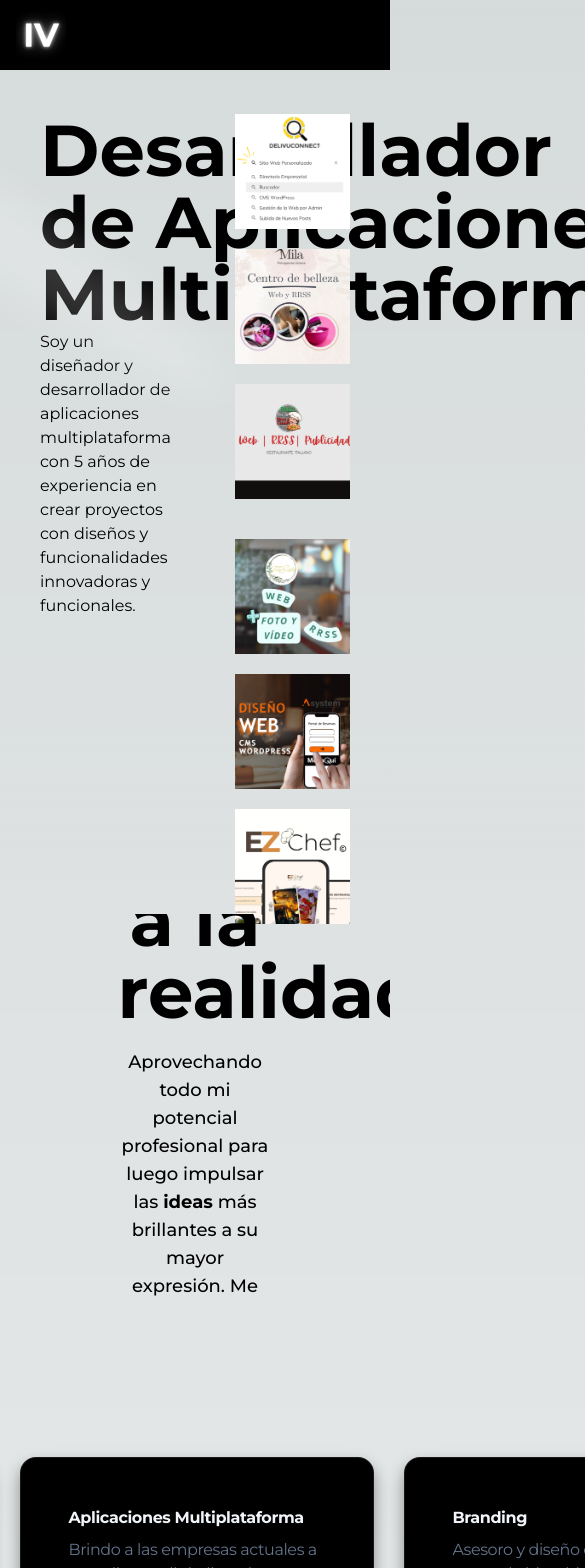
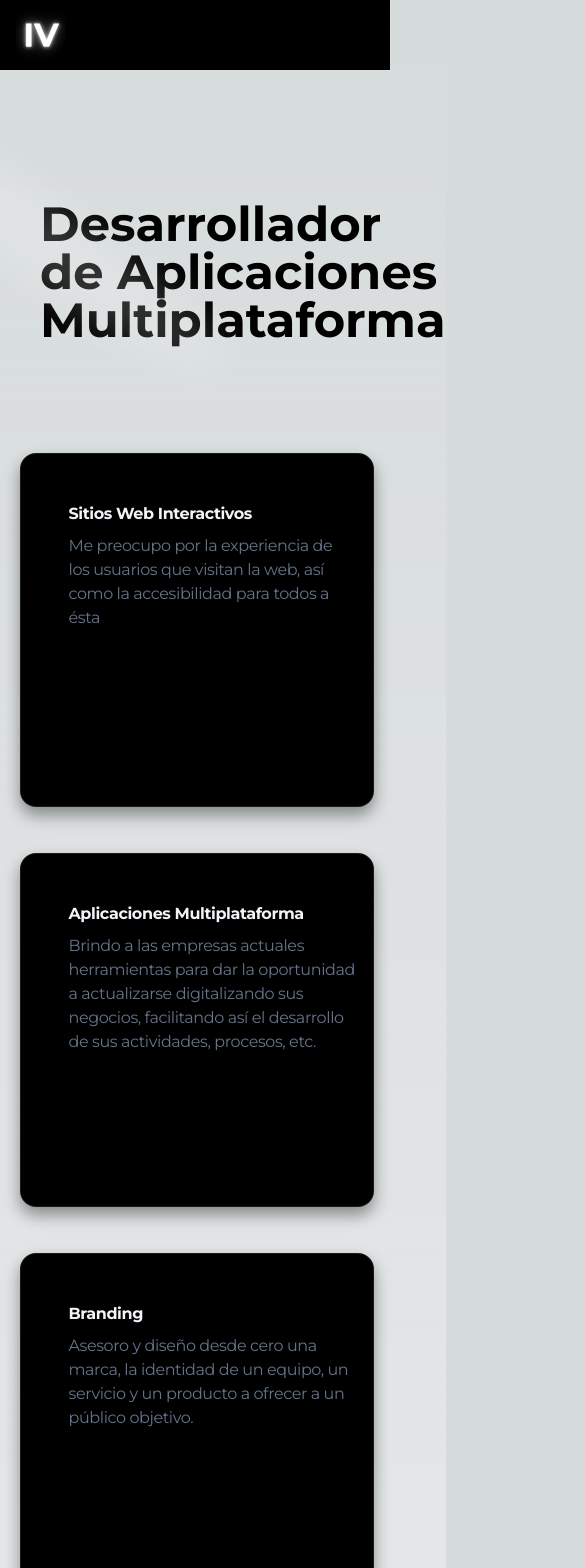
Before and after one commit to ivrequenajerez/ianvalentinoporfolio, a Next.js app: page / in a window 390 px wide. Shown: the top 1568 px of the page, 585 px wide, since content can reach past the window. Built offline with nearby package versions, Linux system fonts and the light colour scheme.

Commit message:
Responsive completado

```diff
--- a/components/Hero.tsx
+++ b/components/Hero.tsx
@@ -4,15 +4,15 @@ import { Spotlight } from "./ui/Spotlight";
 
 const Hero = () => {
   return (
-    <div className="flex pt-6 h-screen w-full">
+    <div className="flex flex-wrap lg:pt-6 lg:h-screen w-full">
       <Spotlight />
-      <div className="flex flex-wrap w-1/2 h-96 align-middle px-10 pt-5">
+      <div className="flex flex-wrap w-1/2 h-96 align-middle px-10 pt-5 content-center gap-3">
         <div className="flex flex-wrap content-center">
-          <h2 className="text-7xl font-bold">
+          <h2 className="text-5xl lg:text-7xl font-bold">
             Desarrollador de Aplicaciones Multiplataforma
           </h2>
         </div>
-        <div className="flex">
+        <div className="lg:flex hidden">
           <p>
             Soy un diseñador y desarrollador de aplicaciones multiplataforma con
             5 años de experiencia en crear proyectos con diseños y
@@ -20,7 +20,7 @@ const Hero = () => {
           </p>
         </div>
       </div>
-      <div className="flex flex-wrap w-1/2 h-96 align-middle justify-end px-10 pt-5 gap-5">
+      <div className="lg:flex hidden flex-wrap w-1/2 h-96 align-middle justify-end px-10 pt-5 gap-5">
         <div className="flex flex-wrap justify-center gap-5 w-full">
           <div className="w-52 hover:opacity-90">
             <a href="https://delivuconnect.com/">
--- a/components/Skills.tsx
+++ b/components/Skills.tsx
@@ -4,7 +4,7 @@ import { PinContainer } from "./ui/3d-pin";
 const Skills: React.FC = () => {
   return (
     <section id="sobremi">
-      <div className="h-[40rem] w-full flex items-center justify-center">
+      <div className="lg:h-[40rem] w-full flex flex-wrap gap-20 pb-32 lg:pb-0 lg:gap-0 lg:flex-nowrap lg:items-center justify-center">
         <PinContainer
           title="Html, CSS, JavaScript, TypeScript"
           href="https://github.com/ivrequenajerez"
@@ -30,7 +30,7 @@ const Skills: React.FC = () => {
             </h3>
             <div className="text-base !m-0 !p-0 font-normal">
               <span className="text-slate-500">
-                Brindo a las empresas actuales a actualizarse digitalizando sus negocios, facilitando así el desarrollo de
+                Brindo a las empresas actuales herramientas para dar la oportunidad a actualizarse digitalizando sus negocios, facilitando así el desarrollo de
                 sus actividades, procesos, etc.
               </span>
             </div>
--- a/components/SobreMi.tsx
+++ b/components/SobreMi.tsx
@@ -6,7 +6,7 @@ const SobreMi = () => {
   return (
     <section id="sobremi">
       <ScrollAppear>
-        <div className="flex flex-col items-center justify-center h-96 px-10">
+        <div className="lg:flex hidden flex-col items-center justify-center h-96 px-10">
           <h2 className="text-7xl font-bold w-1/2 text-center py-5">
             Tus ideas, las llevo a la realidad
           </h2>
```
